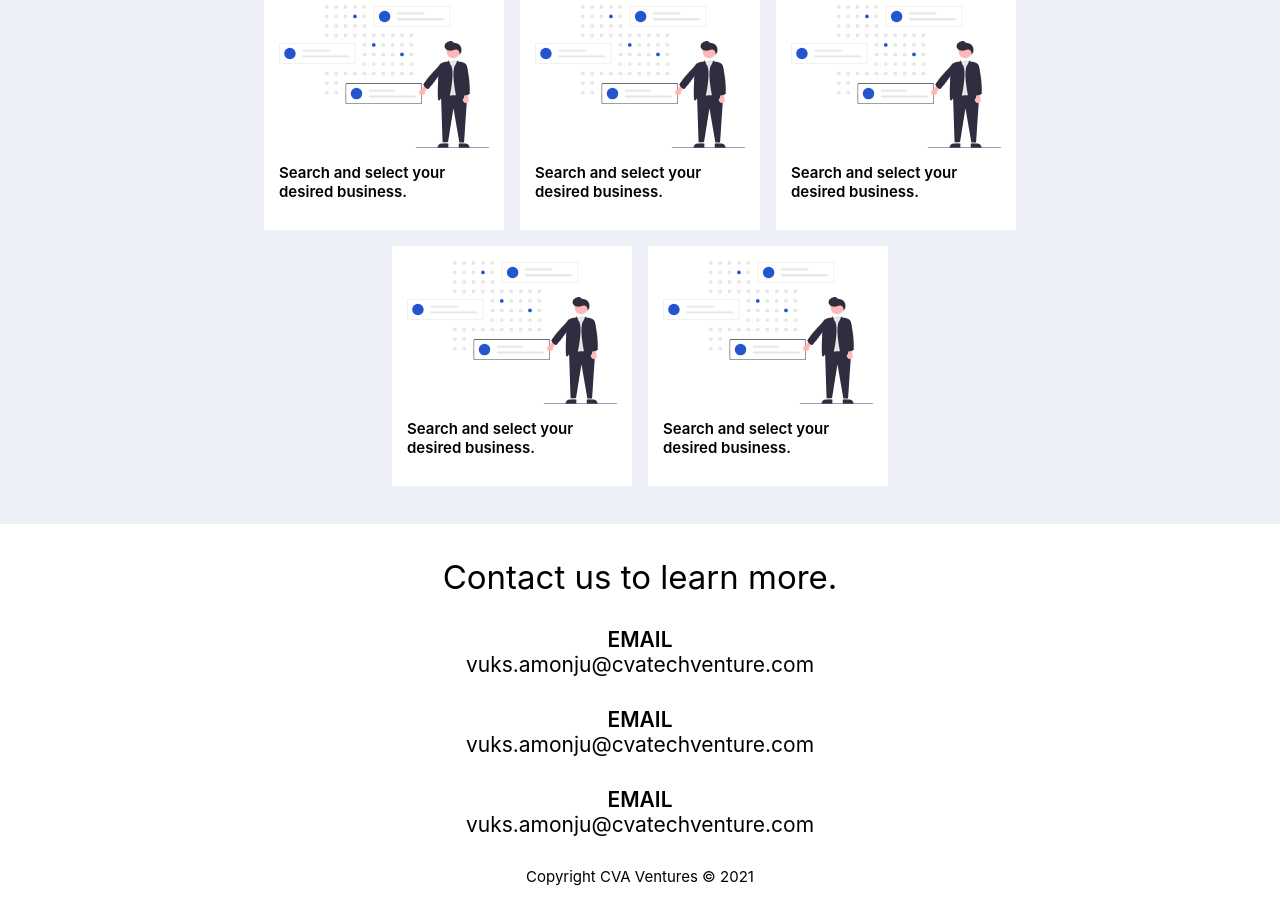
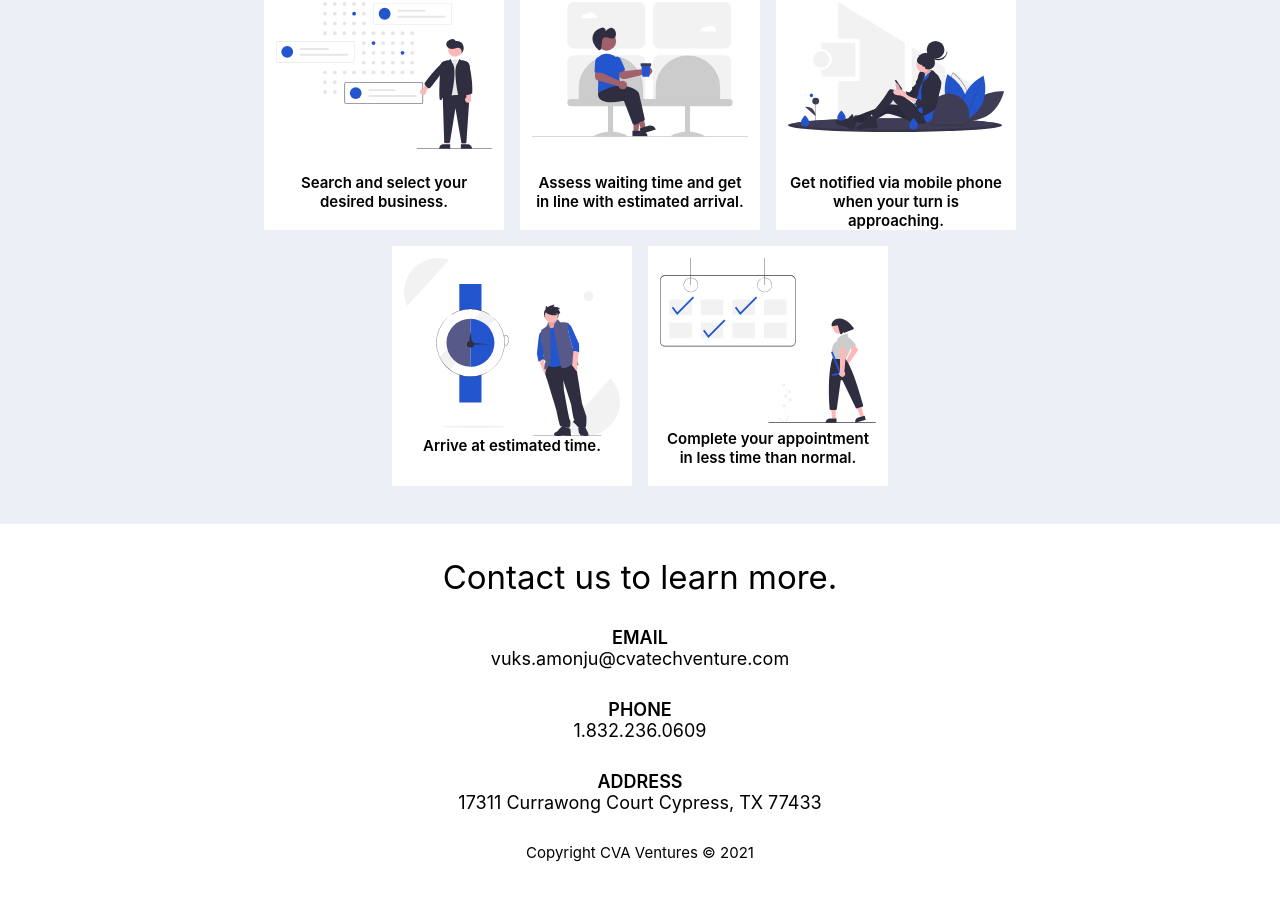
Before and after one commit to herbieduah/wait-manager, a React (Create React App) app: page / in a window 1280 px wide. Shown: the part 1516-2438 px from the top of the page. Before the commit the page ends 2402 px from the top, so only its background shows below. Built offline with nearby package versions, Linux system fonts and the light colour scheme; a web font is replaced by a local one.

Commit message:
finished up mobile

```diff
--- a/package.json
+++ b/package.json
@@ -6,6 +6,7 @@
     "@testing-library/jest-dom": "^5.11.4",
     "@testing-library/react": "^11.1.0",
     "@testing-library/user-event": "^12.1.10",
+    "node-sass": "4.14.1",
     "react": "^17.0.2",
     "react-dom": "^17.0.2",
     "react-scripts": "4.0.3",
--- a/src/About.js
+++ b/src/About.js
@@ -1,5 +1,9 @@
 import "./App.scss";
 import businessDecisions from "./assets/Business_decisions.svg";
+import airport from "./assets/airport.svg";
+import appointment from "./assets/appt.svg";
+import mobileUser from "./assets/mobile_user.svg";
+import noTime from "./assets/no_time.svg";
 function About() {
   return (
     <section className="about-product">
@@ -26,41 +30,45 @@ function About() {
           <div className="about-product__info-box">
             <div className="about-product__info-box-container">
               <img
-                src={businessDecisions}
+                src={airport}
                 className="about-product__info-box-img"
                 alt="drawing of a guy making business decisions"
               />
-              <p className="about-product__info-box-copy">Search and select your desired business.</p>
+              <p className="about-product__info-box-copy">
+                Assess waiting time and get in line with estimated arrival.
+              </p>
             </div>
           </div>
           <div className="about-product__info-box">
             <div className="about-product__info-box-container">
               <img
-                src={businessDecisions}
+                src={mobileUser}
                 className="about-product__info-box-img"
                 alt="drawing of a guy making business decisions"
               />
-              <p className="about-product__info-box-copy">Search and select your desired business.</p>
+              <p className="about-product__info-box-copy">
+                Get notified via mobile phone when your turn is approaching.
+              </p>
             </div>
           </div>
           <div className="about-product__info-box">
             <div className="about-product__info-box-container">
               <img
-                src={businessDecisions}
+                src={noTime}
                 className="about-product__info-box-img"
                 alt="drawing of a guy making business decisions"
               />
-              <p className="about-product__info-box-copy">Search and select your desired business.</p>
+              <p className="about-product__info-box-copy">Arrive at estimated time.</p>
             </div>
           </div>
           <div className="about-product__info-box">
             <div className="about-product__info-box-container">
               <img
-                src={businessDecisions}
+                src={appointment}
                 className="about-product__info-box-img"
                 alt="drawing of a guy making business decisions"
               />
-              <p className="about-product__info-box-copy">Search and select your desired business.</p>
+              <p className="about-product__info-box-copy">Complete your appointment in less time than normal.</p>
             </div>
           </div>
         </div>
--- a/src/App.scss
+++ b/src/App.scss
@@ -38,6 +38,11 @@ body {
 .container {
   margin: 0 auto;
   width: 800px;
+  @media screen and (max-width: 700px) {
+    padding: 1.3rem;
+    width: 100%;
+    margin: 0;
+  }
 }
 .header {
   width: 100%;
@@ -50,6 +55,9 @@ body {
     width: 100%;
     justify-content: space-between;
     padding: 2rem 4rem;
+    @media screen and (max-width: 500px) {
+      padding: 1.3rem;
+    }
   }
 
   &__contact-button {
@@ -75,11 +83,17 @@ body {
     text-align: center;
     font-size: 5.6rem;
     margin: 0;
+    @media screen and (max-width: 500px) {
+      font-size: 2.6rem;
+    }
   }
   &__copy {
     text-align: center;
     font-size: 1.3rem;
     color: var(--theme-color-2);
+    @media screen and (max-width: 500px) {
+      font-size: 1.1rem;
+    }
   }
   &__cta-wrapper {
     text-align: center;
@@ -106,6 +120,9 @@ body {
   width: 100%;
   background-color: #eceff5;
   padding: 2rem;
+  @media screen and (max-width: 500px) {
+    padding: 0;
+  }
   &__heading {
     text-align: center;
     font-size: 2.2rem;
@@ -130,6 +147,10 @@ body {
     background-color: white;
     position: relative;
     margin: 1%;
+    @media screen and (max-width: 500px) {
+      width: 100%;
+      margin: 1.1rem 0;
+    }
     &::after {
       content: "";
       display: block;
@@ -139,26 +160,31 @@ body {
 
   &__info-box-container {
     position: absolute;
-    padding: 1rem;
+    padding: 0.8rem;
     width: 100%;
     height: 100%;
     display: flex;
     flex-direction: column;
-    align-items: center;
+    text-align: center;
 
     img {
       width: 100%;
+      margin-bottom: auto;
     }
   }
 
   &__info-box-copy {
     font-size: 1rem;
     font-weight: 600;
+    padding: 0;
+    margin: 0;
+    height: 3rem;
   }
 }
 
 .contact {
   text-align: center;
+  padding-bottom: 3rem;
   span {
     display: block;
   }
@@ -170,7 +196,7 @@ body {
 
   &__container {
     margin: 2rem 0;
-    font-size: 1.4rem;
+    font-size: 1.2rem;
   }
   &__type {
     text-transform: uppercase;
--- a/src/Contact.js
+++ b/src/Contact.js
@@ -9,12 +9,12 @@ function Contact() {
         <span className="contact__info">vuks.amonju@cvatechventure.com</span>
       </div>
       <div className="contact__container">
-        <span className="contact__type">email</span>
-        <span className="contact__info">vuks.amonju@cvatechventure.com</span>
+        <span className="contact__type">phone</span>
+        <span className="contact__info">1.832.236.0609</span>
       </div>
       <div className="contact__container">
-        <span className="contact__type">email</span>
-        <span className="contact__info">vuks.amonju@cvatechventure.com</span>
+        <span className="contact__type">address</span>
+        <span className="contact__info">17311 Currawong Court Cypress, TX 77433</span>
       </div>
       <p className="contact__copyright">Copyright CVA Ventures © 2021</p>
     </section>
```
Also changed, not shown: src/assets/airport.svg, 1 other file (tests, documents, lock files or other folders).
